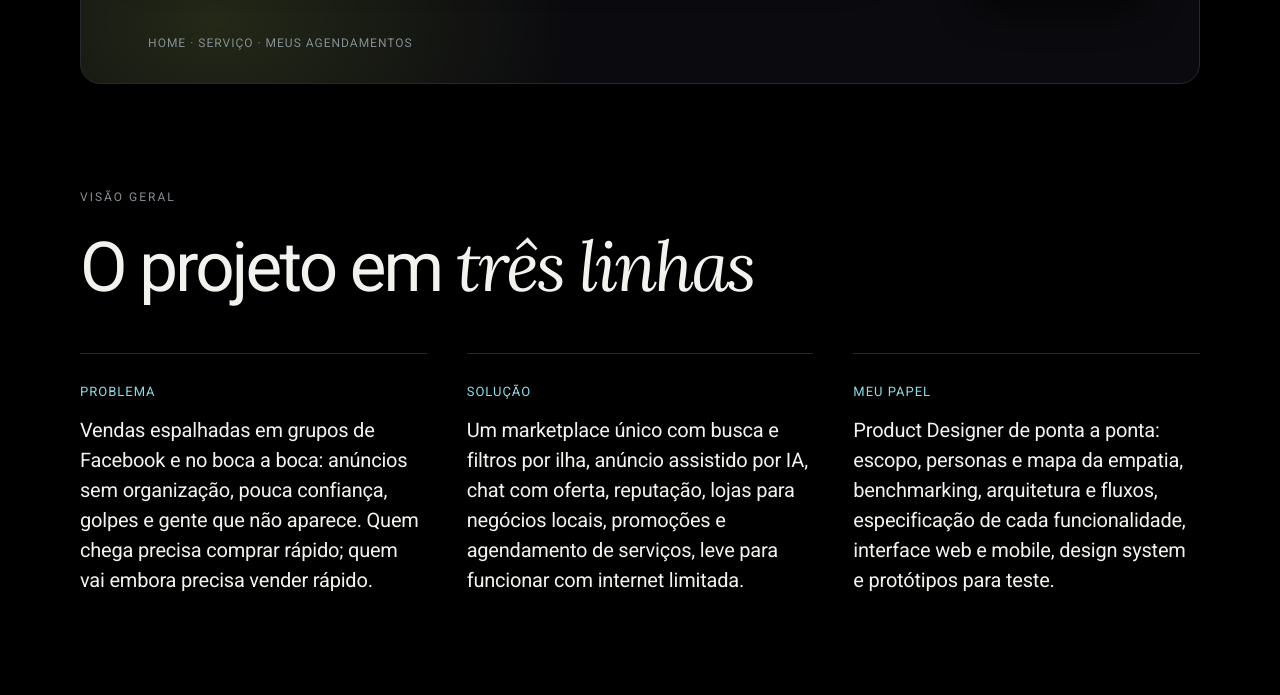
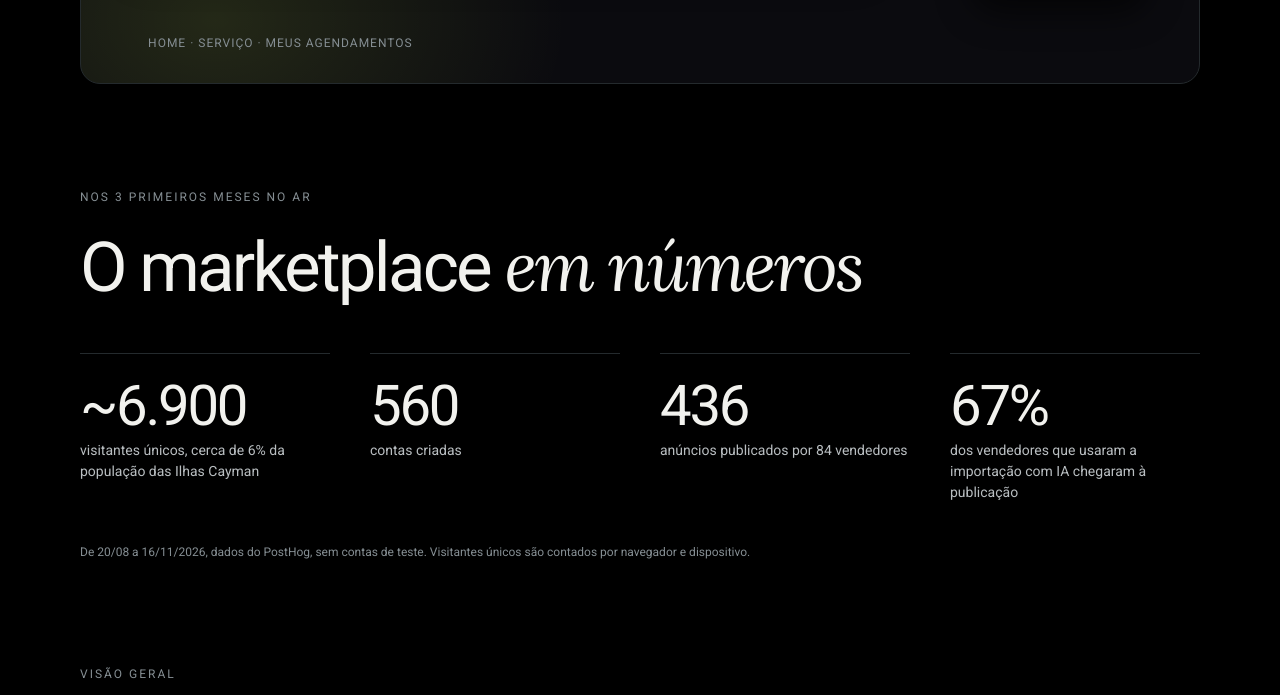
Before and after one commit to HeloiseDP/HeloiseDP.github.io, a plain HTML site: page islandhub.html in a window 1280 px wide. Shown: the part 1421-2116 px from the top of the page. Drawn offline with Linux system fonts and the light colour scheme.

Commit message:
Mostra os números dos 3 primeiros meses da IslandHub no case e na home
Co-Authored-By: Claude Opus 5.5 <noreply@anthropic.com>

```diff
--- a/islandhub.html
+++ b/islandhub.html
@@ -450,6 +450,8 @@ em{font-family:var(--serif);font-style:italic;font-weight:400}
 .src{display:block;margin-top:6px;font-size:12px;color:var(--muted)}
 .src a{color:var(--accent);text-decoration:none}
 .src a:hover{text-decoration:underline}
+.stats.four{grid-template-columns:repeat(4,minmax(0,1fr))}
+@media (max-width:1099px){.stats.four{grid-template-columns:repeat(2,minmax(0,1fr))}}
 .banner-img{border-radius:14px;overflow:hidden;border:1px solid var(--line)}
 @media (max-width:1099px){.levels,.areas.three,.trio{grid-template-columns:repeat(2,minmax(0,1fr))}.empathy{grid-template-columns:repeat(2,minmax(0,1fr))}}
 @media (max-width:760px){
@@ -518,6 +520,20 @@ em{font-family:var(--serif);font-style:italic;font-weight:400}
     <div class="iphone p2"><div class="body"><div class="screen"><img src="img/islandhub/islandhub_booking-mobile-lista.jpg" alt="Meus agendamentos no app"></div><span class="island"></span></div><i class="k k1"></i><i class="k k2"></i><i class="k k3"></i><i class="k k4"></i></div>
     <figcaption>HOME · SERVIÇO · MEUS AGENDAMENTOS</figcaption>
   </figure>
+
+  <section class="band results-band" aria-labelledby="numeros">
+    <div class="band-head">
+      <span class="eyebrow">NOS 3 PRIMEIROS MESES NO AR</span>
+      <h2 id="numeros">O marketplace <em>em números</em></h2>
+    </div>
+    <div class="stats four">
+      <div class="stat"><b>~6.900</b><span>visitantes únicos, cerca de 6% da população das Ilhas Cayman</span></div>
+      <div class="stat"><b>560</b><span>contas criadas</span></div>
+      <div class="stat"><b>436</b><span>anúncios publicados por 84 vendedores</span></div>
+      <div class="stat"><b>67%</b><span>dos vendedores que usaram a importação com IA chegaram à publicação</span></div>
+    </div>
+    <p class="src" style="margin-top:16px">De 20/08 a 16/11/2026, dados do PostHog, sem contas de teste. Visitantes únicos são contados por navegador e dispositivo.</p>
+  </section>
 
   <section class="band" aria-labelledby="visao">
     <div class="band-head">
@@ -801,7 +817,7 @@ em{font-family:var(--serif);font-style:italic;font-weight:400}
   <section class="phase-band" aria-labelledby="resultado">
     <div class="phase-head"><span class="num">06</span><h2 id="resultado">Um produto pensado <em>do zero</em></h2></div>
     <div class="sub">
-      <p class="lead-wide">O IslandHub saiu do escopo para um produto completo e no ar, organizado em quatro grandes áreas (acesso e marketplace, perfil, anúncio e promoção, lojas e serviços), com especificações por funcionalidade, protótipos navegáveis e um design system documentado.</p>
+      <p class="lead-wide">O IslandHub saiu do escopo para um produto completo e no ar, que em 3 meses recebeu cerca de 6.900 visitantes, 560 cadastros e 436 anúncios de 84 vendedores. Ele está organizado em quatro grandes áreas (acesso e marketplace, perfil, anúncio e promoção, lojas e serviços), com especificações por funcionalidade, protótipos navegáveis e um design system documentado.</p>
       <div class="stats"><div class="stat"><b>~1.600</b><span>Telas desenhadas</span></div><div class="stat"><b>13</b><span>Fluxos de agendamento documentados</span></div><div class="stat"><b>357</b><span>Ilustrações na biblioteca</span></div></div>
       <ol class="lessons">
         <li><b>A persona define o MVP</b><span>Começar pela Jessa colocou o fluxo de venda rápida na frente de todo o resto.</span></li>
```
Also changed, not shown: index.html (+1 -0 lines).
